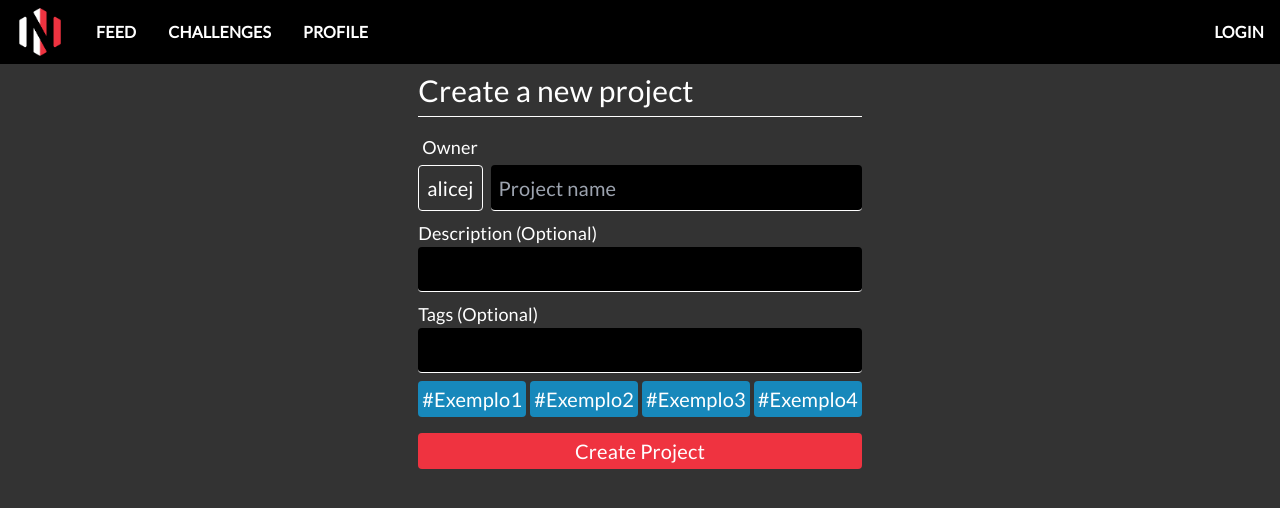
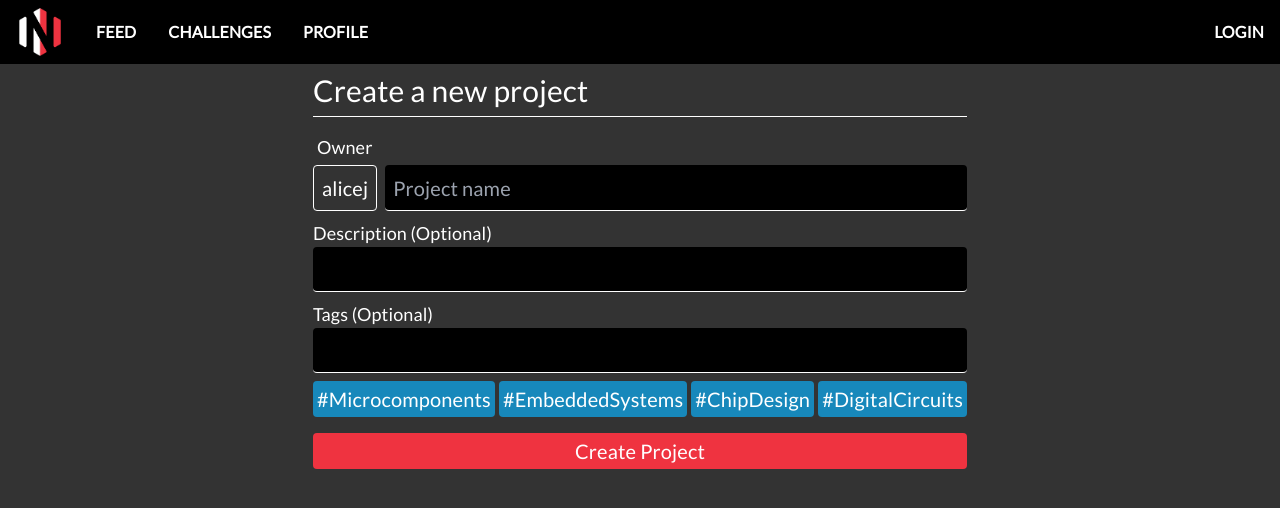
Before and after one commit to jplrhae/nexus-ui, a React (Vite) app: page /project/create in a window 1280 px wide. Shown: the top 508 px of the page. Built offline with nearby package versions, Linux system fonts and the light colour scheme.

Commit message:
Improvement examples

```diff
--- a/src/pages/FormProjectPage.tsx
+++ b/src/pages/FormProjectPage.tsx
@@ -41,16 +41,16 @@ function FormProjectPage(props: IFormProjectPage) {
 
           <div className="flex flew-row gap-1">
             <button className="bg-sky-500 rounded p-1 bg-[#0ea5e9bf]">
-              #Exemplo1
+              #Microcomponents
             </button>
             <button className="bg-sky-500 rounded p-1 bg-[#0ea5e9bf]">
-              #Exemplo2
+              #EmbeddedSystems
             </button>
             <button className="bg-sky-500 rounded p-1 bg-[#0ea5e9bf]">
-              #Exemplo3
+              #ChipDesign
             </button>
             <button className="bg-sky-500 rounded p-1 bg-[#0ea5e9bf]">
-              #Exemplo4
+              #DigitalCircuits
             </button>
           </div>
           <button className="bg-[#EF3340] rounded p-1 mt-4">
```
